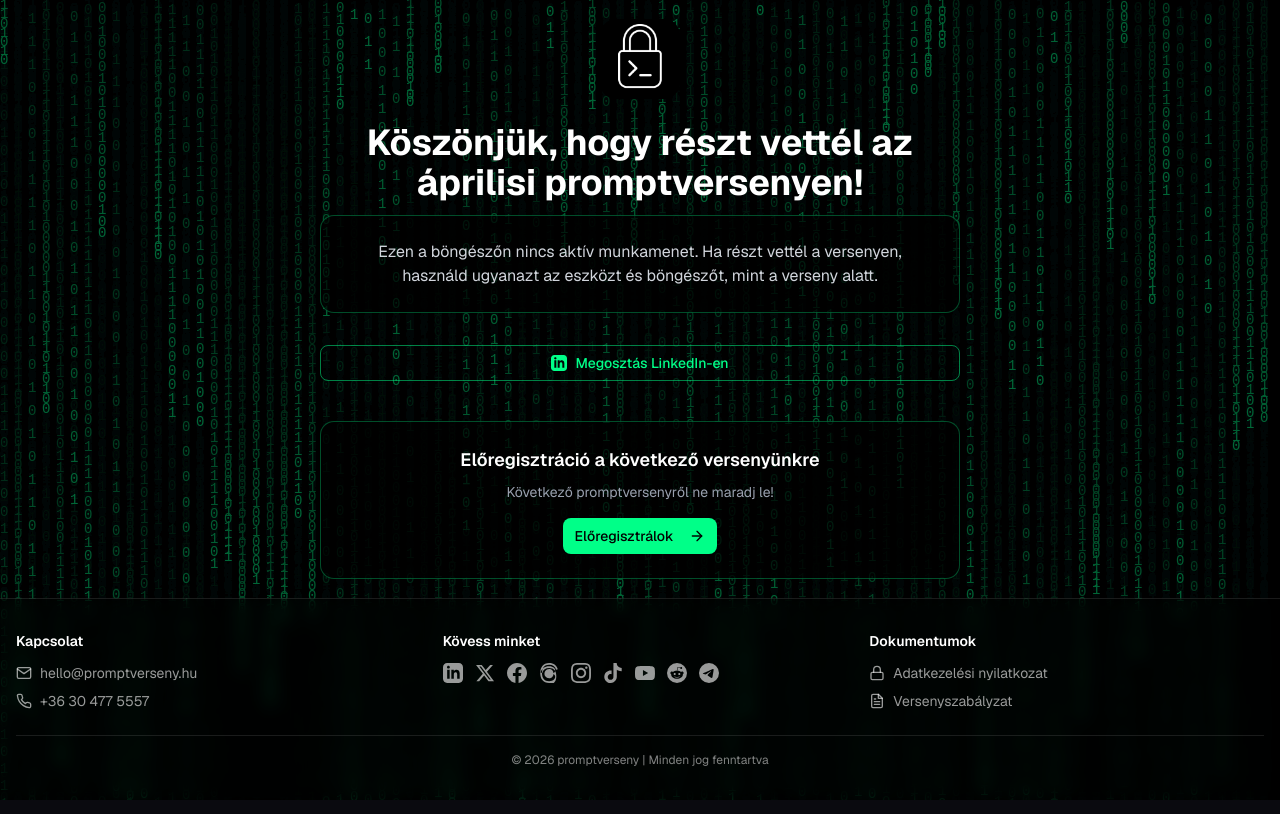
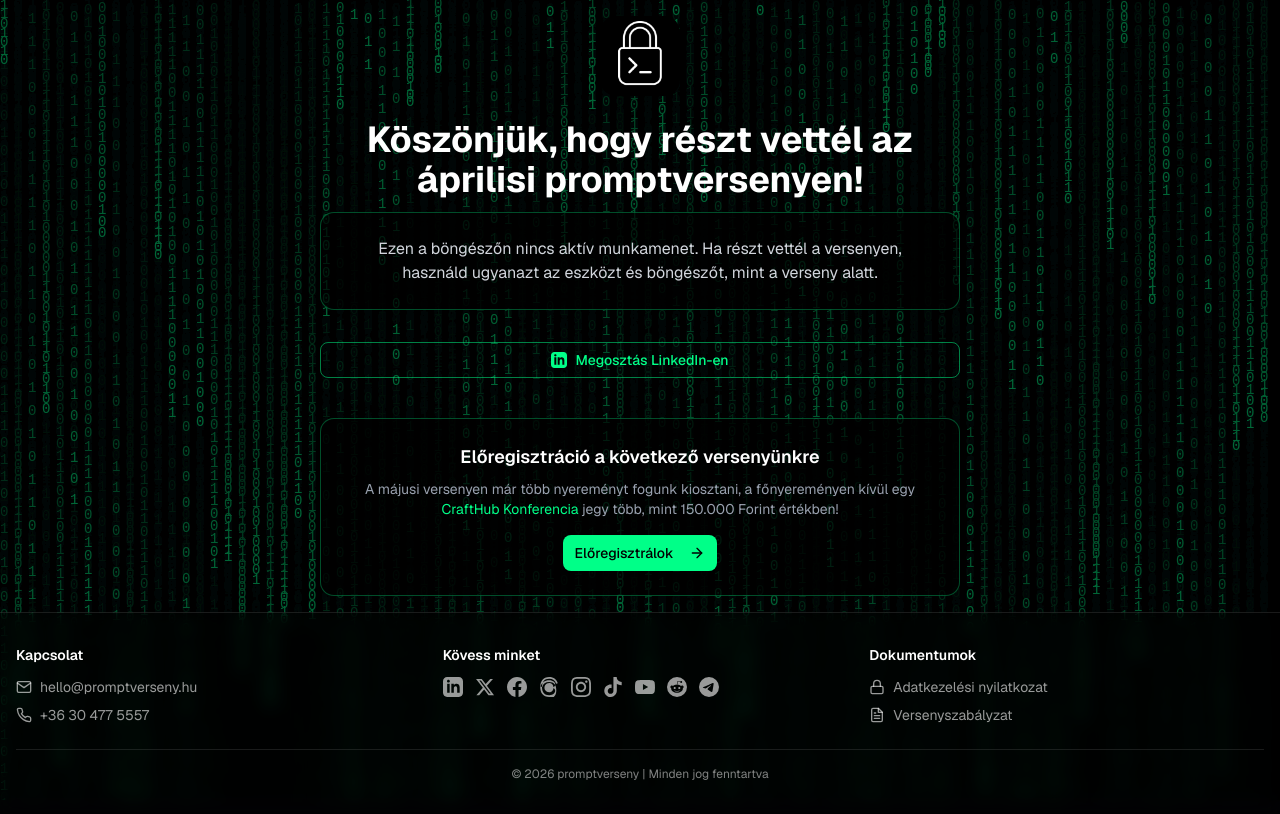
Before and after one commit to Komaxor/ptf-verseny-majus, a Next.js app: page /closed in a window 1280 px wide. Built offline with nearby package versions, Linux system fonts and the light colour scheme; no server answers.

Commit message:
nyeremeny

```diff
--- a/app/closed/page.tsx
+++ b/app/closed/page.tsx
@@ -157,7 +157,16 @@ export default function ClosedPage() {
             Előregisztráció a következő versenyünkre
           </h2>
           <p className="text-sm text-gray-400 mb-4">
-            Következő promptversenyről ne maradj le!
+            A májusi versenyen már több nyereményt fogunk kiosztani, a főnyereményen kívül egy{" "}
+            <a
+              href="https://craft-conf.com/2026"
+              target="_blank"
+              rel="noopener noreferrer"
+              className="text-brand hover:underline"
+            >
+              CraftHub Konferencia
+            </a>{" "}
+            jegy több, mint 150.000 Forint értékben!
           </p>
           <Button
             onClick={() => setEmailModalOpen(true)}
--- a/components/game/phase-success.tsx
+++ b/components/game/phase-success.tsx
@@ -422,7 +422,16 @@ export function PhaseSuccess() {
             Előregisztráció a következő versenyünkre
           </h2>
           <p className="text-sm text-white/60 mb-4">
-            Következő promptversenyről ne maradj le!
+            A májusi versenyen már több nyereményt fogunk kiosztani, a főnyereményen kívül egy{" "}
+            <a
+              href="https://craft-conf.com/2026"
+              target="_blank"
+              rel="noopener noreferrer"
+              className="text-brand hover:underline"
+            >
+              CraftHub Konferencia
+            </a>{" "}
+            jegy több, mint 150.000 Forint értékben!
           </p>
           <button
             onClick={() => setEmailModalOpen(true)}
```
Also changed, not shown: 1 other file (tests, documents, lock files or other folders).
